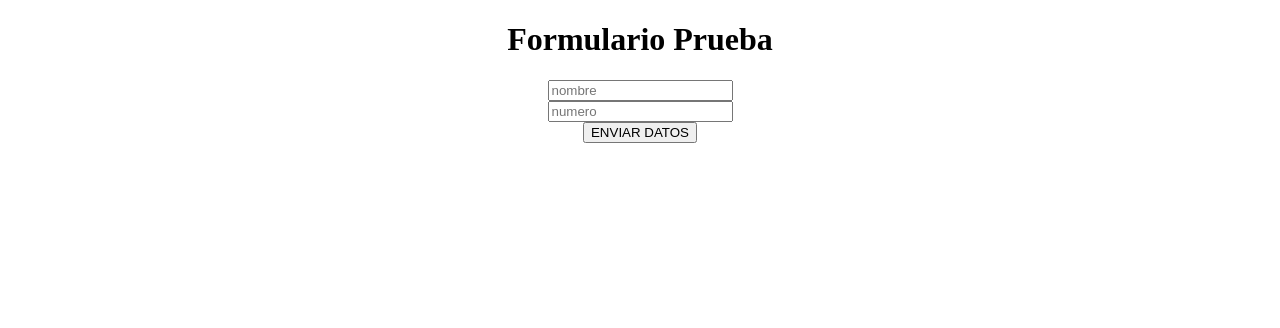
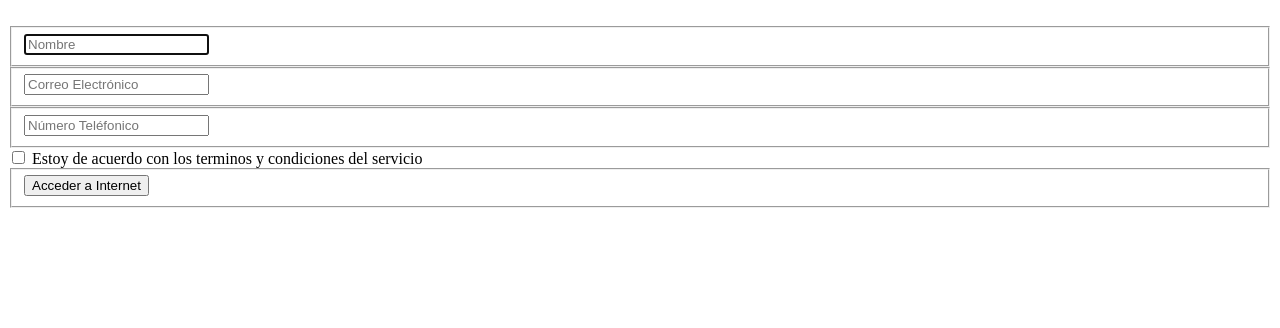
Before and after one commit to lahr0809/visitantes, a website: page public/index.html in a window 1280 px wide. Drawn offline with nearby package versions, Linux system fonts and the light colour scheme.

Commit message:
Update index.html

```diff
--- a/public/index.html
+++ b/public/index.html
@@ -1,38 +1,49 @@
-<!DOCTYPE html>
-<html lang="en">
-<head>
-    <meta charset="utf-8">
-    <title>CUSTOM GOOGLE FORM</title>
-</head>
 
-<body>
+<meta name="viewport" content="width=device-width, initial-scale=1.0">
+<meta http-equiv="Content-Type" content="text/html; charset=UTF-8" />
+<html lang="es">
+    <head>
+
+    </head>
 <script src="http://code.jquery.com/jquery-latest.min.js" type="text/javascript"></script>
-<center>
-  <h1>Formulario Prueba</h1>
-<form id="input-form" action="" method="POST" target="no-target">
-  <input id="input-q1" placeholder="nombre" name="q1"><br>
-  <input id="input-q2" placeholder="numero" name="q2"><br>
-  <button id="form-submit" type="submit">ENVIAR DATOS</button>
-</form>
 
-<p id="input-feedback"></p>
+    <div class="container">
 
-<iframe src="#" id="no-target" name="no-target" style="visibility:hidden"></iframe>
+      <form id="loginForm" action="POST">
 
-<script>
-    $('#input-form').one('submit',function(){
-        var inputq1 = encodeURIComponent($('#input-q1').val());
-        var inputq2 = encodeURIComponent($('#input-q2').val());
+        <br>
+        <fieldset>
+          <input id="name" placeholder="Nombre" type="text" tabindex="1" required autofocus>
+        </fieldset>
+        <fieldset>
+          <input id="email" placeholder="Correo Electrónico" type="email" tabindex="2" required>
+        </fieldset>
+        <fieldset>
+          <input id="company" placeholder="Número Teléfonico" type="text" tabindex="3">
+        </fieldset>
+		 <input type="checkbox" name="terminos" value=""> Estoy de acuerdo con los terminos y condiciones del servicio<br>
+        <fieldset>
+          <button type="submit">Acceder a Internet</button>
+        </fieldset>
+
+        <!--<p class="copyright">Sample by <a href="http://www.InternetOfLEGO.com" target="_blank" title="Internet of LEGO">Internet of LEGO</a></p>-->
+      </form>
+	 <script>
+    $('#loginForm').one('submit',function(){
+        var inputq1 = encodeURIComponent($('#name').val());
+        var inputq2 = encodeURIComponent($('#email').val());
+		var inputq3 = encodeURIComponent($('#company').val());
         var q1ID = "entry.1415186773";
         var q2ID = "entry.294444343";
+		var q3ID = "entry.1432931280";
         var baseURL = 'https://docs.google.com/forms/d/e/1FAIpQLSf8G2v3DM1Dgm4PEU_L1-O2CCPEcpf0cEp2FhmM9Ynr2PNWUA/formResponse?';
         var submitRef = '&submit=Submit';
-        var submitURL = (baseURL + q1ID + "=" + inputq1 + "&" + q2ID + "=" + inputq2 + submitRef);
+        var submitURL = (baseURL + q1ID + "=" + inputq1 + "&" + q2ID + "=" + inputq2 + "&" + q3ID + "=" + inputq3 + submitRef);
         console.log(submitURL);
         $(this)[0].action=submitURL;
         $('#input-feedback').text('Datos Enviados!');
     });
 </script>
-</center>
-</body>
+    </div>
+
 </html>
```
